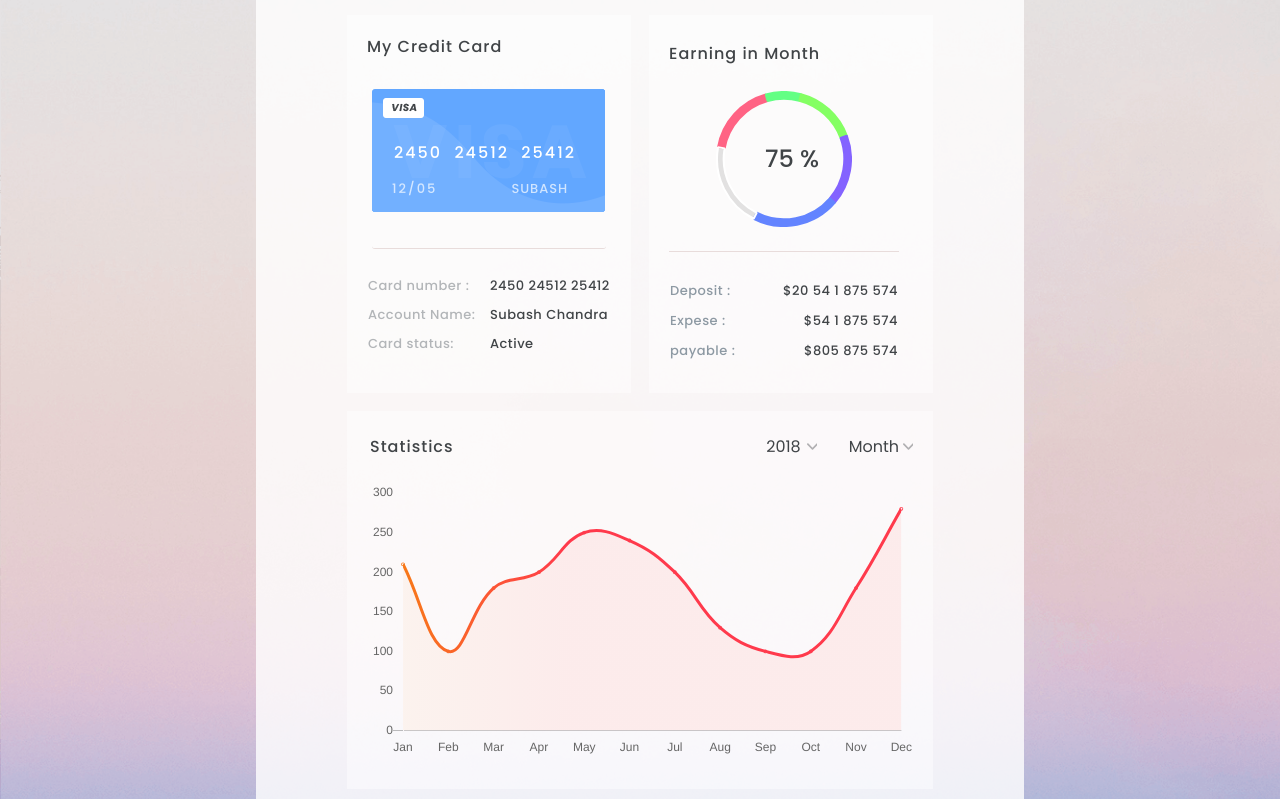
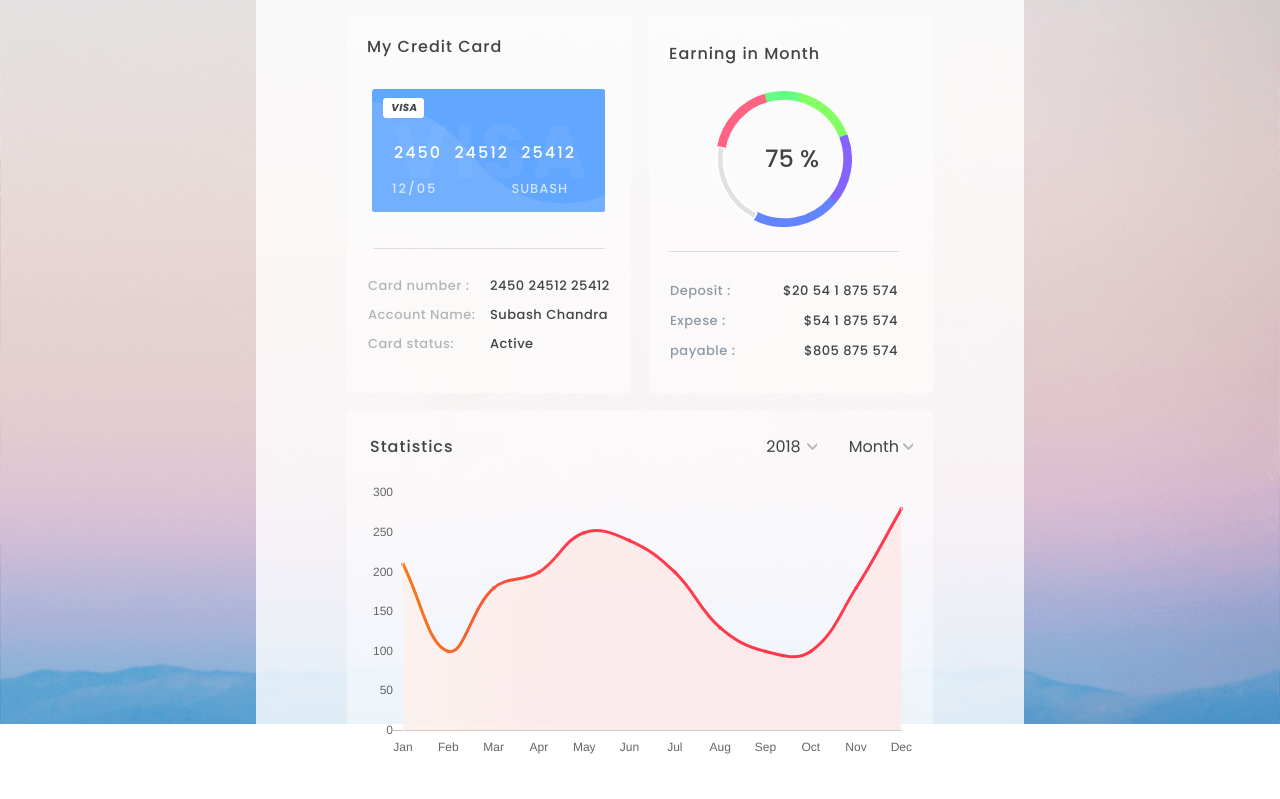
Before and after one commit to NadyaHristuk/ShapeRex_test, a website: page src/index.html in a window 1280 px wide. Shown: the part 76-875 px from the top of the page. Drawn offline with nearby package versions, Linux system fonts and the light colour scheme; files that its build step writes are made by us from their sources.

Commit message:
add media

```diff
--- a/src/sass/styles.scss
+++ b/src/sass/styles.scss
@@ -53,8 +53,7 @@ a {
 
 .wrapper {
   position: relative;
-  top: 0;
-  height: 100%;
+  height: 100vh;
   background-image: url(../images/full-bg@1X.png);
   background-size: cover;
   background-repeat: no-repeat;
```
Also changed, not shown: build/css/styles.css, build/css/styles.min.css.
